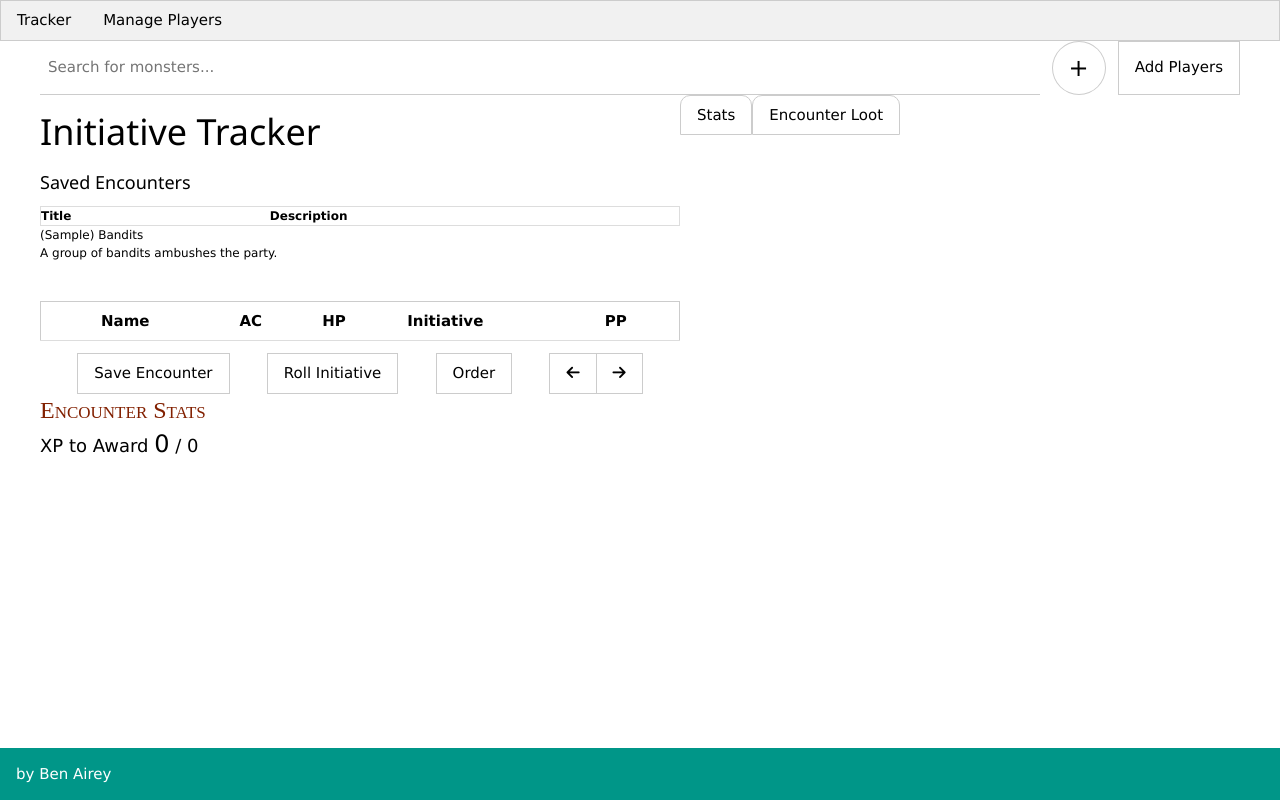
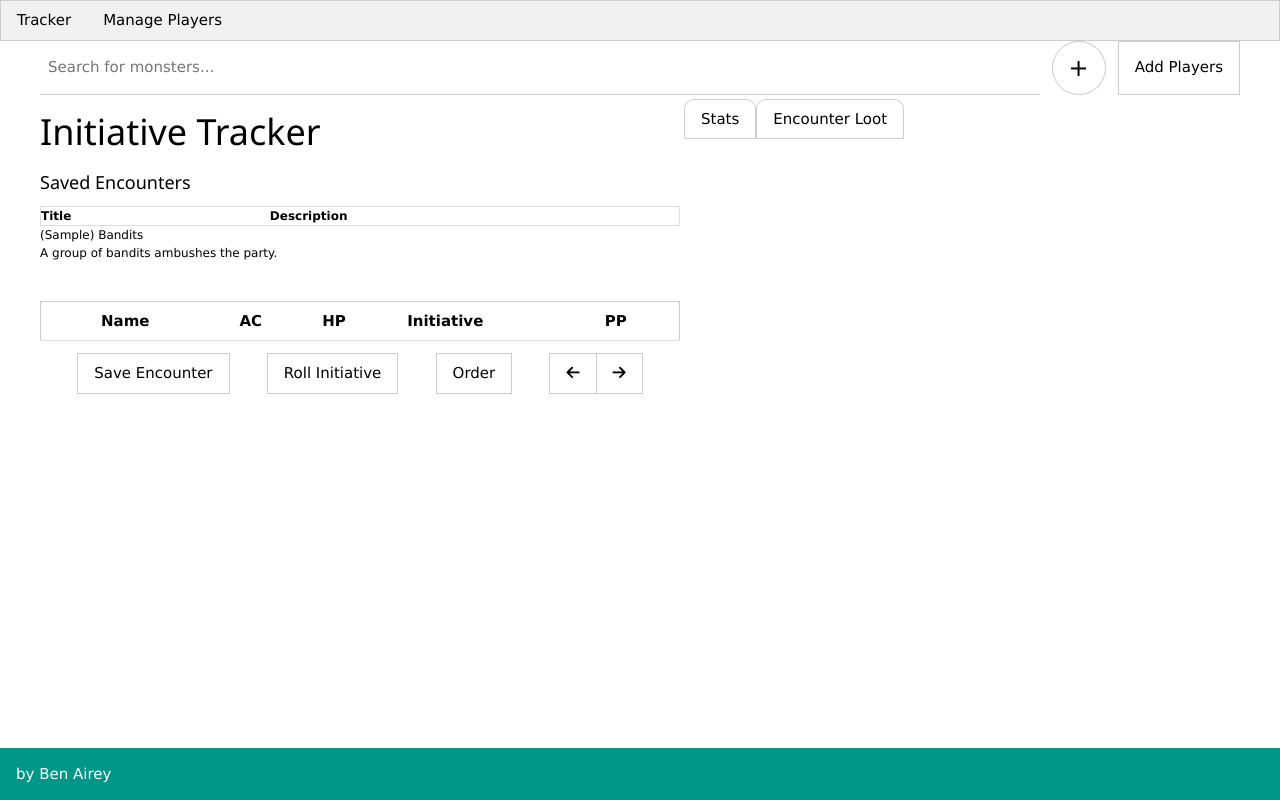
Before and after one commit to ben-githubs/dmtoolkit, a Flask app: template dmtoolkit/inittracker/templates/tracker.jinja2 in a window 1280 px wide. Run offline with Flask 3, Linux system fonts and the light colour scheme; the template is opened without the code that fills it, so the values that code supplies are empty; parts of the project's set-up code (start-up, migrations or seed data) failed here and were passed over; some libraries are stand-ins or nearby versions; some web fonts are replaced.

Commit message:
Adjust layout real estate

```diff
--- a/dmtoolkit/inittracker/static/statblock.css
+++ b/dmtoolkit/inittracker/static/statblock.css
@@ -1,6 +1,6 @@
 /* Most of this comes from 5e.tools or is inspired by it. Credit were credit is due! */
 
-#statblock {
+div.statblock {
     background: url('https://5e.tools/img/bestiary/stat-block-top-texture.webp') no-repeat, repeat top center, #fdf1dc;
     border-top: 3px solid #e69a28;
 }
--- a/dmtoolkit/inittracker/static/tracker.js
+++ b/dmtoolkit/inittracker/static/tracker.js
@@ -297,7 +297,7 @@ function refreshLoot() {
             'Accepts': 'application/json'
         },
         success: function(response) {
-            $('#lootblock-div').html(response)
+            $('#lootblock').html(response)
         }
     })
 }
--- a/dmtoolkit/inittracker/templates/loot-statblock.jinja2
+++ b/dmtoolkit/inittracker/templates/loot-statblock.jinja2
@@ -1,6 +1,3 @@
-<div id="statblock" class="statblock">
-    <h1>Encounter Loot</h1>
-    <hr/>
 <h3>Coinage</h3>
 <p>Approximately {{ loot.approximate_coinage }} in coinage:</p>
 <ul>
@@ -17,5 +14,3 @@
         {% endfor %}
     </ul>
 {% endif %}
-    <br/>
-</div>
--- a/dmtoolkit/inittracker/templates/tracker.jinja2
+++ b/dmtoolkit/inittracker/templates/tracker.jinja2
@@ -24,8 +24,8 @@
         <button id="add-monster-button" class="w3-button w3-whte w3-border w3-large w3-circle w3-xlarge w3-ripple" style="margin-left: 12px; overflow: visible">+</button>
         <button id="manage-players-btn" class="w3-button w3-white w3-border w3-ripple" style="margin-left: 12px; float: right; overflow: visible">Add Players</button>
     </div>
-    <div style="display: flex; height: 100%;">
-        <div style="width: 100%">
+    <div style="display: flex; flex-grow: 1; overflow: hidden;">
+        <div style="width: 100%; flex-grow: 1; overflow-y: scroll">
             <h1>Initiative Tracker</h1>
             <h5>Saved Encounters</h5>
             <div class="saved-encounter-list-header w3-small" style="width: 100%">
@@ -74,23 +74,25 @@
                     <button class="w3-button w3-white w3-border w3-ripple" onclick="nextCombatant()" style="border-left: 0 !important"><i class="fa-solid fa-arrow-right"></i></button>
                 </div>
             </div>
-            <div>
-                <h3>Encounter Stats</h3>
-                <div id="encounter-stats">
-                    <div style="display: flex; width: 100; justify-content: space-between">
-                        <div class="w3-large"><span>XP to Award</span> <span class="w3-xlarge" id="xp-to-award">0</span> / <span id="xp-total">0</span></div>
-                    </div>
-                </div>
-            </div>
         </div>
-        <div style="flex-basis: 560px; flex-grow: 0; flex-shrink: 0; display: flex; flex-direction: column;">
+        <div style="flex-basis: 560px; flex-grow: 0; flex-shrink: 0; display: flex; flex-direction: column; padding: 4px">
             <div id="tab-bar" class="w3-bar" style="flex-direction: row">
                 <button class="w3-bar-item w3-button w3-white w3-ripple w3-border" onclick="showTab('#statblock-div')">Stats</button>
                 <button class="w3-bar-item w3-button w3-white w3-ripple w3-border" onclick="showTab('#lootblock-div')">Encounter Loot</button>
             </div>
             <div id="tab-pages" style="flex-grow: 1; overflow-y: scroll; height: 100px">
                 <div id="statblock-div"></div>
-                <div id="lootblock-div" style="display: none"></div>
+                <div id="lootblock-div" class="statblock" style="display: none">
+                    <h1>Encounter Stats</h1>
+                    <hr/>
+                    <div id="encounter-stats">
+                        <h3>Experience</h3>
+                        <div style="display: flex; width: 100; justify-content: space-between">
+                            <div class="w3-large"><span>XP to Award</span> <span class="w3-xlarge" id="xp-to-award">0</span> / <span id="xp-total">0</span></div>
+                        </div>
+                    </div>
+                    <div id="lootblock"></div>
+                </div>
             </div>
         </div>
     </div>
```
Lines whose indentation alone changed are shown as unchanged.
